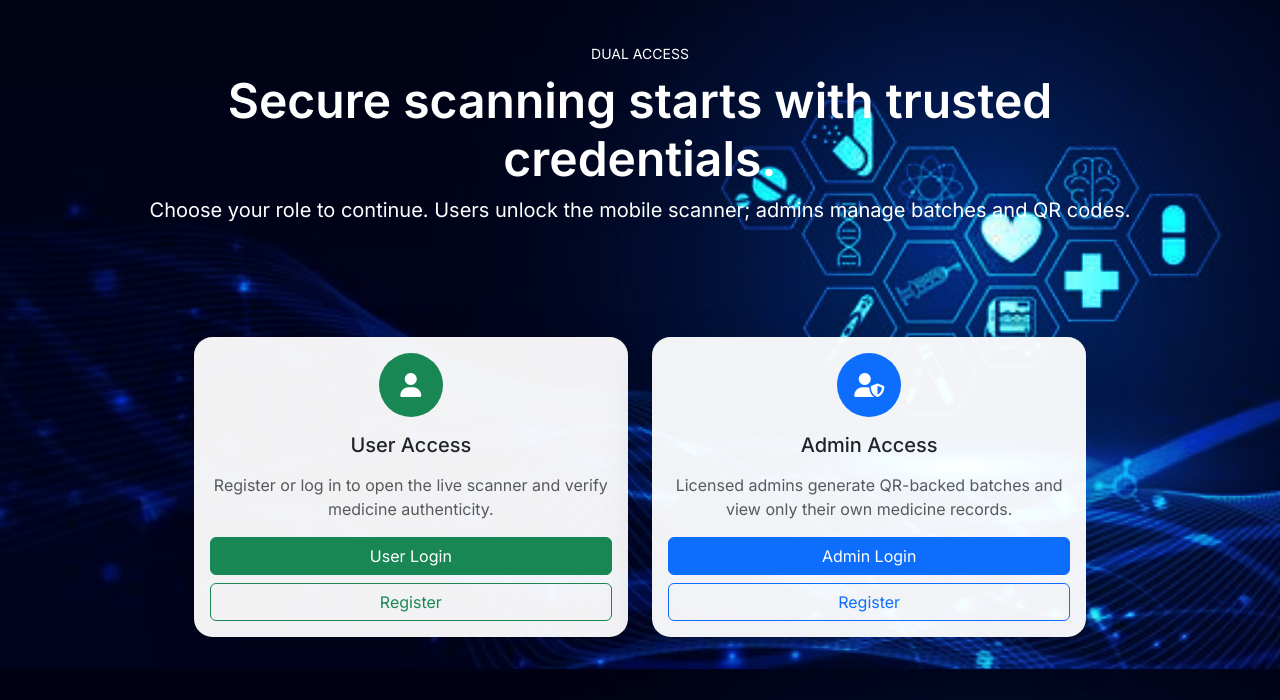
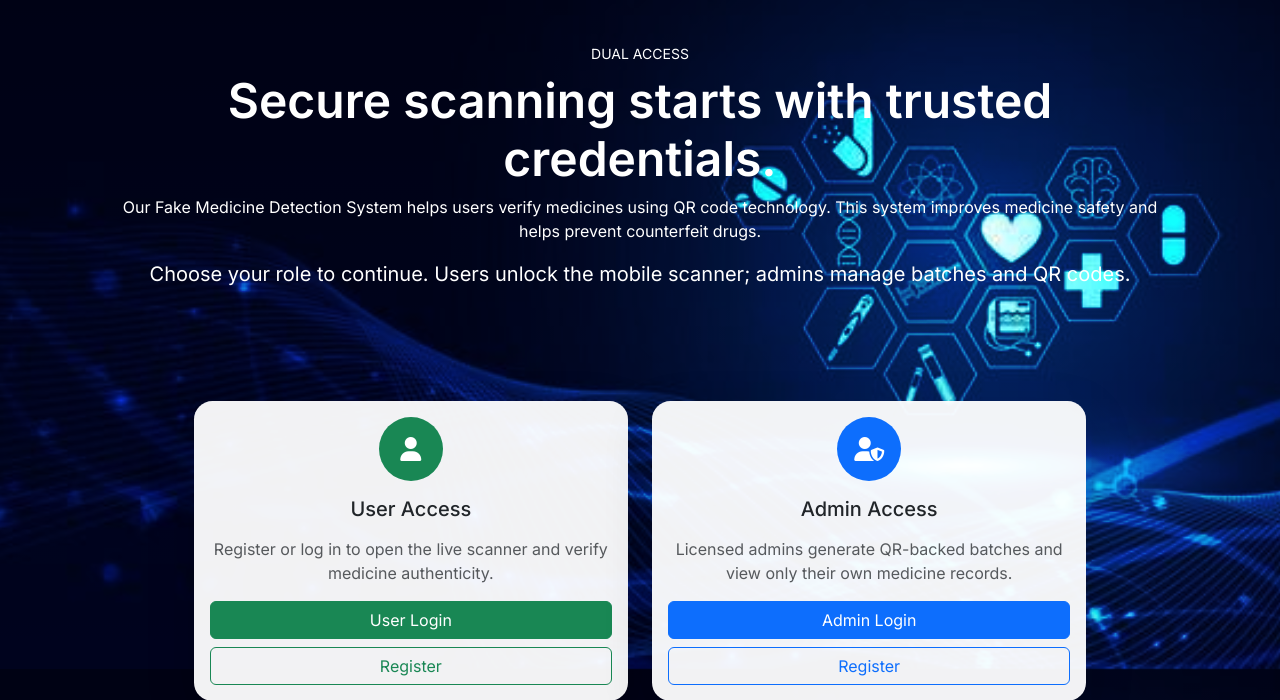
Before and after one commit to sowmiyaravi2005/Fake_medicine_detection_system, a Flask app: page / in a window 1280 px wide. Shown: the part 131-831 px from the top of the page. Run offline with Flask 3, Linux system fonts and the light colour scheme; some libraries are stand-ins or nearby versions.

Commit message:
Enhance home page with system description
Added a paragraph explaining the Fake Medicine Detection System.

```diff
--- a/templates/home.html
+++ b/templates/home.html
@@ -4,6 +4,7 @@
 <div class="home-hero text-center text-white mb-5">
   <p class="text-uppercase small mb-2">Dual access</p>
   <h2 class="display-5 fw-semibold">Secure scanning starts with trusted credentials.</h2>
+  <p>Our Fake Medicine Detection System helps users verify medicines using QR code technology. This system improves medicine safety and helps prevent counterfeit drugs.</p>
   <p class="lead text-white-75">Choose your role to continue. Users unlock the mobile scanner; admins manage batches and QR codes.</p>
 </div>
 <div class="row g-4 justify-content-center">
```
